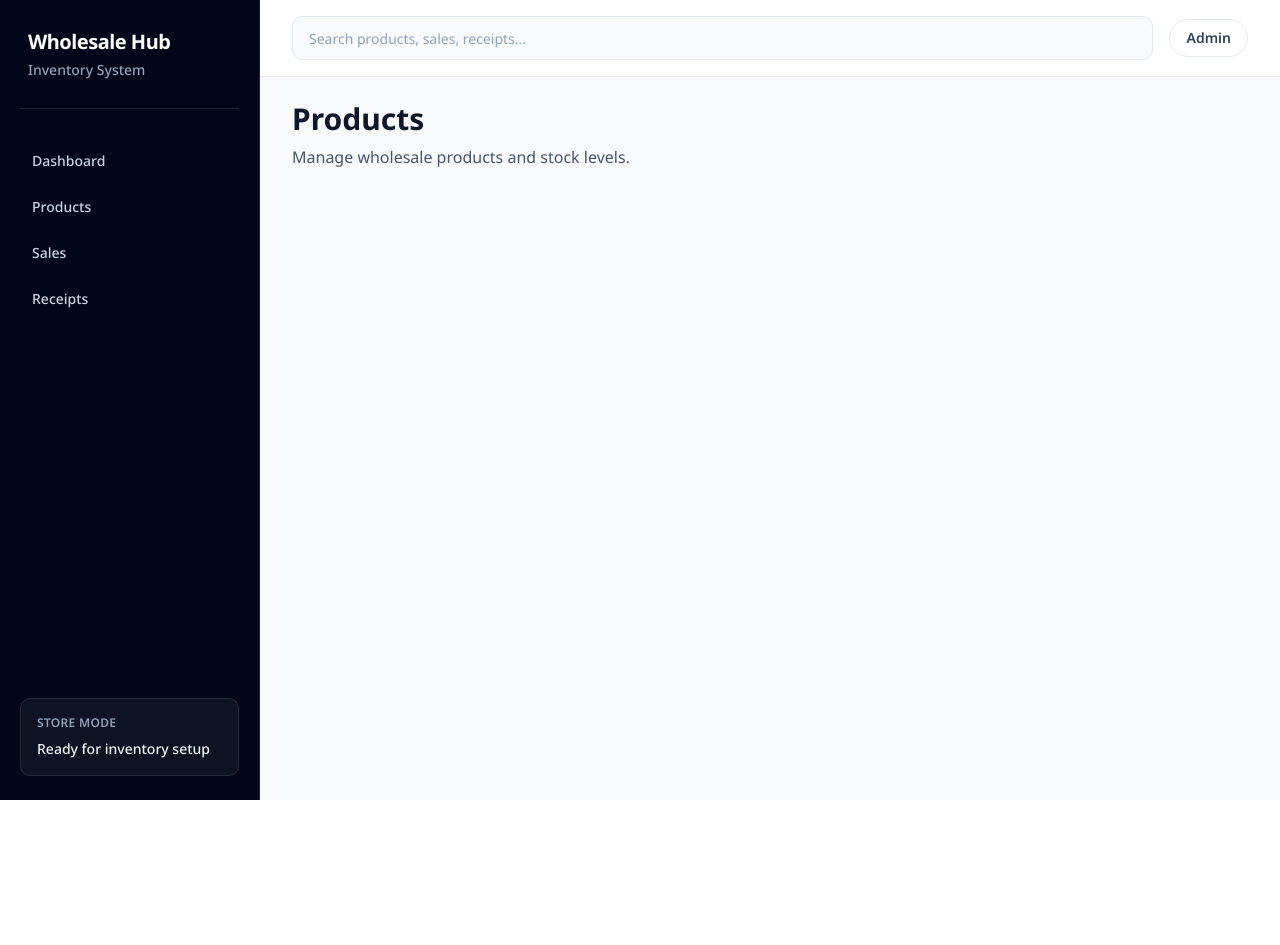
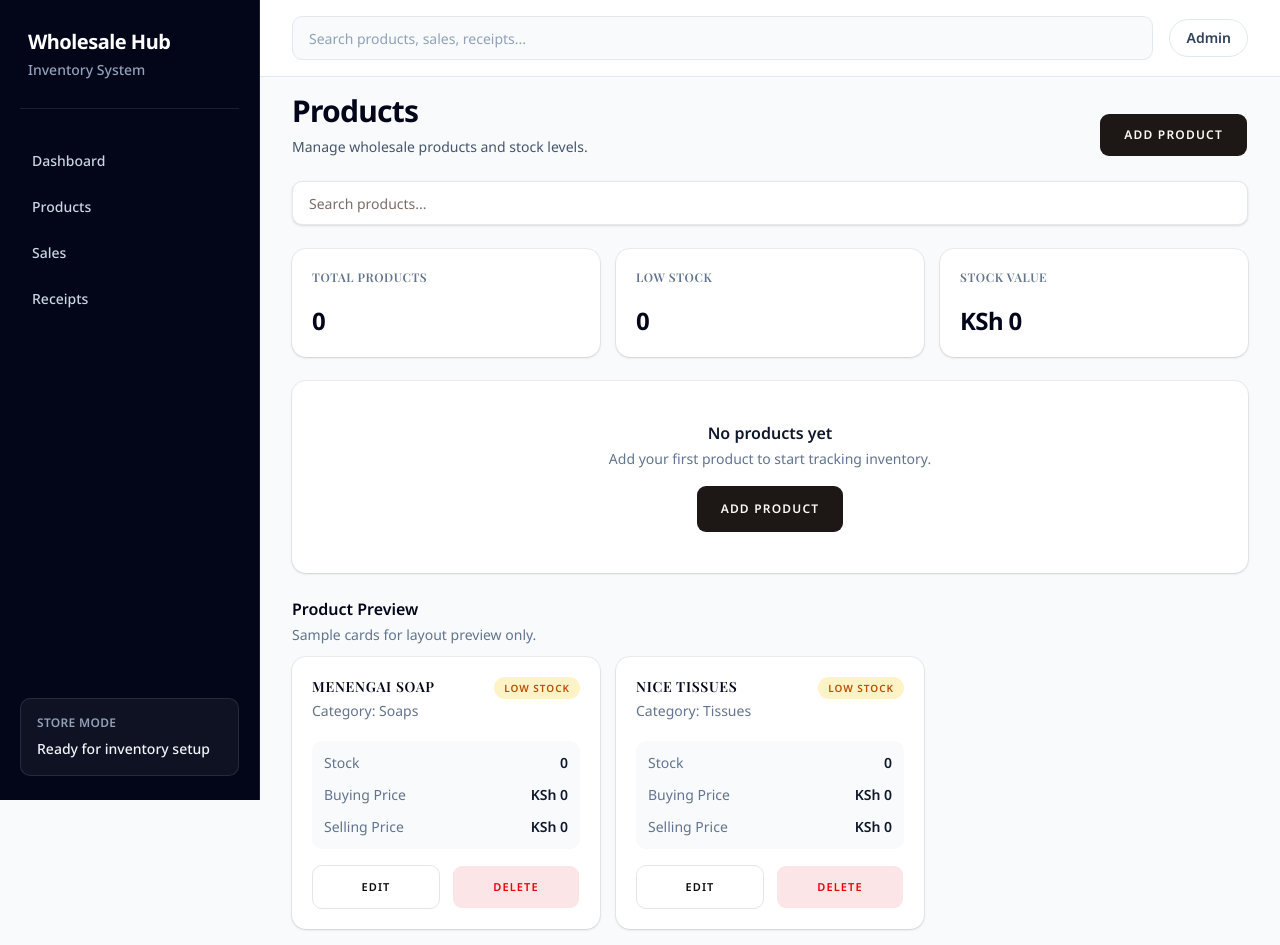
Before and after one commit to Rekile-Mollel/wholesale-hub, a Next.js app: page /products in a window 1280 px wide. Before the commit the page ends 800 px from the top, so only its background shows below. Built offline with nearby package versions, Linux system fonts and the light colour scheme; a web font is replaced by a local one.

Commit message:
Build products page UI

```diff
--- a/src/app/(app)/products/page.tsx
+++ b/src/app/(app)/products/page.tsx
@@ -1,11 +1,176 @@
+import { Badge } from "@/components/ui/badge";
+import { Button } from "@/components/ui/button";
+import {
+  Card,
+  CardContent,
+  CardHeader,
+  CardTitle,
+} from "@/components/ui/card";
+import { Input } from "@/components/ui/input";
+
+const summaryCards = [
+  { label: "Total Products", value: "0" },
+  { label: "Low Stock", value: "0" },
+  { label: "Stock Value", value: "KSh 0" },
+];
+
+const sampleProducts = [
+  {
+    name: "Menengai Soap",
+    category: "Soaps",
+    stock: "0",
+    buyingPrice: "KSh 0",
+    sellingPrice: "KSh 0",
+    status: "Low Stock",
+  },
+  {
+    name: "Nice Tissues",
+    category: "Tissues",
+    stock: "0",
+    buyingPrice: "KSh 0",
+    sellingPrice: "KSh 0",
+    status: "Low Stock",
+  },
+];
+
 export default function ProductsPage() {
   return (
-    <div className="px-4 py-6 sm:px-6 lg:px-8">
-      <div className="mx-auto max-w-6xl">
-        <h1 className="text-3xl font-bold text-slate-900">Products</h1>
-        <p className="mt-2 text-slate-600">
-          Manage wholesale products and stock levels.
-        </p>
+    <div className="px-3 py-4 sm:px-6 lg:px-8">
+      <div className="mx-auto flex max-w-6xl flex-col gap-4 sm:gap-6">
+        <div className="flex flex-col gap-4 lg:flex-row lg:items-end lg:justify-between">
+          <div>
+            <h1 className="text-2xl font-bold tracking-tight text-slate-950 sm:text-3xl">
+              Products
+            </h1>
+            <p className="mt-1 text-sm text-slate-600 sm:mt-2">
+              Manage wholesale products and stock levels.
+            </p>
+          </div>
+
+          <Button className="h-12 w-full rounded-lg sm:w-auto lg:h-11">
+            Add Product
+          </Button>
+        </div>
+
+        <div className="flex flex-col gap-3 sm:flex-row">
+          <Input
+            type="search"
+            placeholder="Search products..."
+            className="h-12 rounded-lg border-slate-200 bg-white px-4 text-sm shadow-sm focus-visible:border-slate-400 focus-visible:ring-4 focus-visible:ring-slate-100 sm:h-11"
+          />
+        </div>
+
+        <section className="grid grid-cols-1 gap-3 md:grid-cols-3 lg:gap-4">
+          {summaryCards.map((item) => (
+            <Card
+              key={item.label}
+              size="sm"
+              className="rounded-xl border-slate-200"
+            >
+              <CardHeader className="px-4 pb-0 sm:px-5">
+                <CardTitle className="text-xs text-slate-500">
+                  {item.label}
+                </CardTitle>
+              </CardHeader>
+              <CardContent className="px-4 sm:px-5">
+                <p className="text-2xl font-bold tracking-tight text-slate-950">
+                  {item.value}
+                </p>
+              </CardContent>
+            </Card>
+          ))}
+        </section>
+
+        <Card size="sm" className="rounded-xl border-slate-200">
+          <CardContent className="px-4 py-5 text-center sm:px-5">
+            <div className="mx-auto max-w-sm">
+              <p className="text-base font-semibold text-slate-900">
+                No products yet
+              </p>
+              <p className="mt-1 text-sm text-slate-500">
+                Add your first product to start tracking inventory.
+              </p>
+              <Button className="mt-4 h-12 w-full rounded-lg sm:w-auto">
+                Add Product
+              </Button>
+            </div>
+          </CardContent>
+        </Card>
+
+        <section className="flex flex-col gap-3">
+          <div>
+            <h2 className="text-base font-semibold text-slate-950">
+              Product Preview
+            </h2>
+            <p className="mt-1 text-sm text-slate-500">
+              Sample cards for layout preview only.
+            </p>
+          </div>
+
+          <div className="grid grid-cols-1 gap-4 md:grid-cols-2 xl:grid-cols-3">
+            {sampleProducts.map((product) => (
+              <Card
+                key={product.name}
+                size="sm"
+                className="rounded-xl border-slate-200"
+              >
+                <CardHeader className="gap-3 px-4 sm:px-5">
+                  <div className="flex items-start justify-between gap-3">
+                    <div>
+                      <CardTitle className="text-sm text-slate-950">
+                        {product.name}
+                      </CardTitle>
+                      <p className="mt-1 text-sm text-slate-500">
+                        Category: {product.category}
+                      </p>
+                    </div>
+                    <Badge className="rounded-full bg-amber-100 px-2.5 py-1 text-amber-700">
+                      {product.status}
+                    </Badge>
+                  </div>
+                </CardHeader>
+
+                <CardContent className="flex flex-col gap-4 px-4 sm:px-5">
+                  <div className="grid grid-cols-1 gap-3 rounded-lg bg-slate-50 p-3 text-sm">
+                    <div className="flex items-center justify-between gap-3">
+                      <span className="text-slate-500">Stock</span>
+                      <span className="font-semibold text-slate-900">
+                        {product.stock}
+                      </span>
+                    </div>
+                    <div className="flex items-center justify-between gap-3">
+                      <span className="text-slate-500">Buying Price</span>
+                      <span className="font-semibold text-slate-900">
+                        {product.buyingPrice}
+                      </span>
+                    </div>
+                    <div className="flex items-center justify-between gap-3">
+                      <span className="text-slate-500">Selling Price</span>
+                      <span className="font-semibold text-slate-900">
+                        {product.sellingPrice}
+                      </span>
+                    </div>
+                  </div>
+
+                  <div className="grid grid-cols-2 gap-3">
+                    <Button
+                      variant="outline"
+                      className="h-11 rounded-lg text-[11px]"
+                    >
+                      Edit
+                    </Button>
+                    <Button
+                      variant="destructive"
+                      className="h-11 rounded-lg text-[11px]"
+                    >
+                      Delete
+                    </Button>
+                  </div>
+                </CardContent>
+              </Card>
+            ))}
+          </div>
+        </section>
       </div>
     </div>
   );
```
